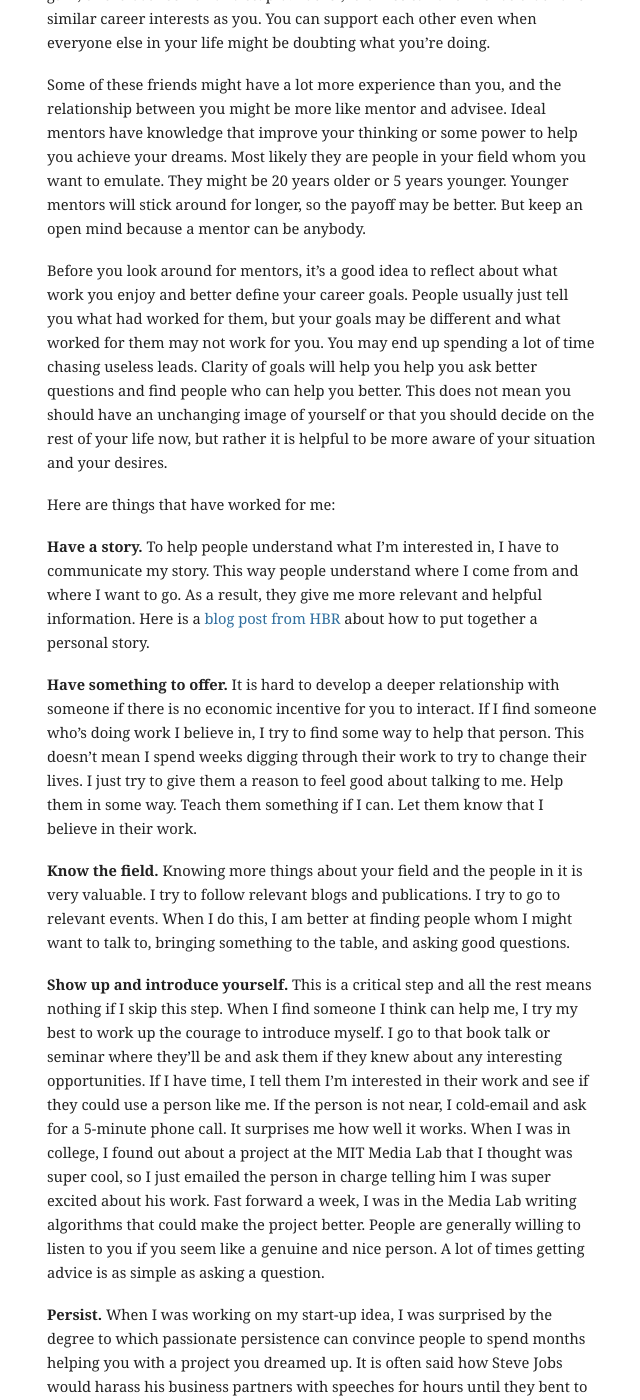
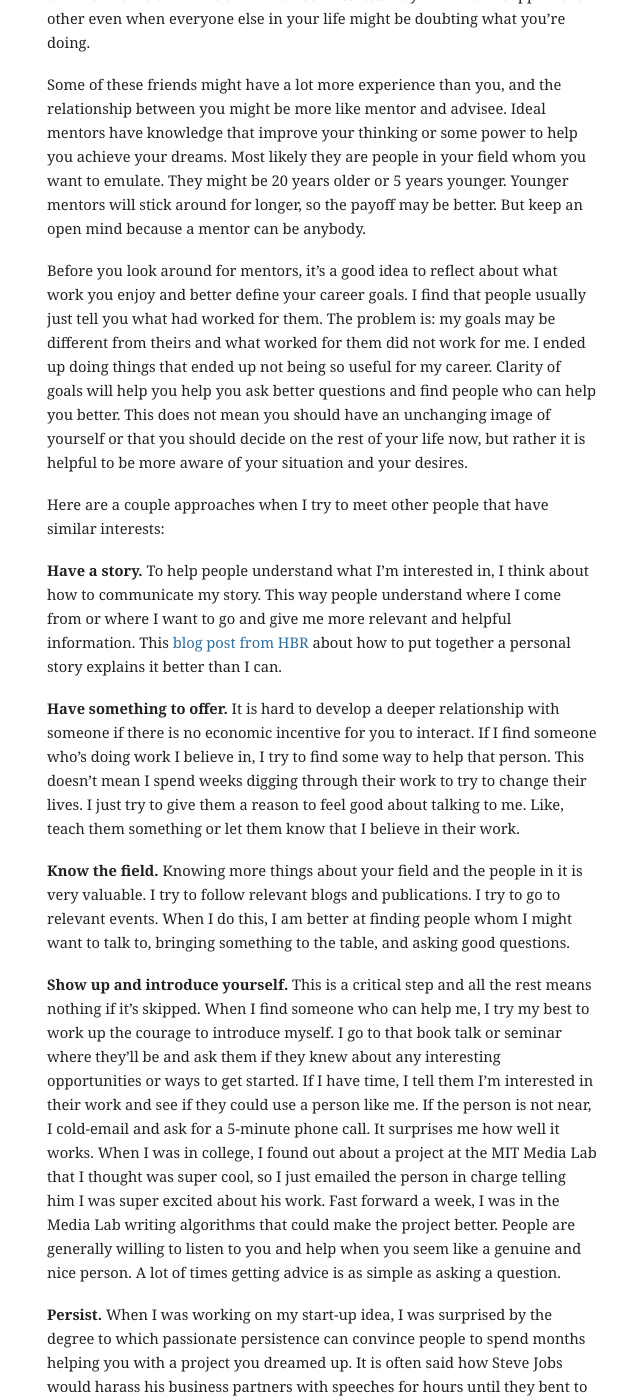
Before and after one commit to mbwong/mbwong.github.com, a Jekyll site: the page built from _posts/2013-03-10-misperceptions-about-professional-networking.md, in a window 1280 px wide and 1400 px high, scrolled down 648 px. Shown: the whole window, without its empty margins (303-943 px from the left). Built offline with Jekyll 4.4.1, drawn with Linux system fonts in a browser that asks for light colours; some of the changed text lies outside the part shown.

Commit message:
professional networking

```diff
--- a/_posts/2013-03-10-misperceptions-about-professional-networking.md
+++ b/_posts/2013-03-10-misperceptions-about-professional-networking.md
@@ -1,39 +1,39 @@
 ---
 tags: career
-title: A Better Way to Think about Professional Networking
+title: Finding Mentors
 layout: post
 ---
 
-#A Better Way to Think about Professional Networking
+# Finding Mentors and Professional Networking
 
 A friend asks me a question:
 
 > I lack a professional network, and don't really know anyone who is a leader in the general sector I'm interested in. I wish I could find a mentor or have more ways to find about what kind of steps would be helpful in the larger picture of my career. How do I go about building this kind of network or finding people with good advice to give? I realize I don't even know where to get started, how to initiate such a conversation and with whom. Do you have any suggestions? What's worked for you?
 
-Great question. There is a perception that networking is about collecting business cards and phone numbers. There is some truth in this view because it accurately describes a particular kind of networking. For example, you need to collect a ton of contacts when you're trying to sell a product to as many businesses as possible. It is very transaction-like and not too pleasant. Fortunately this is not the kind of networking that will help you find a mentor.
+Great question. There is a perception that networking is about collecting business cards and phone numbers. It is transaction-like. It is forced. It is scary. There is a sliver of truth in this view because it describes a particular kind of networking that happens, for example, when you need to collect a ton of contacts to sell a product to as many businesses as possible. Fortunately I've found that you generally don't have to do this.
 
-Instead, I think of professional networking as making friends with people who I think are doing cool things and might be able to help me do things I think are cool. I don't mean that one should help people with an expectation of personal gain; this is both selfish and stupid. Rather, it is nice to have friends that have similar career interests as you. You can support each other even when everyone else in your life might be doubting what you're doing.
+Instead, I approach professional networking as just making friends with people who are doing cool things and can help me do things I think are cool. I don't mean that one should network purely for personal gain. Rather, it is nice to have friends that have similar career interests as you. You can support each other even when everyone else in your life might be doubting what you're doing.
 
 Some of these friends might have a lot more experience than you, and the relationship between you might be more like mentor and advisee. Ideal mentors have knowledge that improve your thinking or some power to help you achieve your dreams. Most likely they are people in your field whom you want to emulate. They might be 20 years older or 5 years younger. Younger mentors will stick around for longer, so the payoff may be better. But keep an open mind because a mentor can be anybody.
 
-Before you look around for mentors, it's a good idea to reflect about what work you enjoy and better define your career goals. People usually just tell you what had worked for them, but your goals may be different and what worked for them may not work for you. You may end up spending a lot of time chasing useless leads. Clarity of goals will help you help you ask better questions and find people who can help you better. This does not mean you should have an unchanging image of yourself or that you should decide on the rest of your life now, but rather it is helpful to be more aware of your situation and your desires.
+Before you look around for mentors, it's a good idea to reflect about what work you enjoy and better define your career goals. I find that people usually just tell you what had worked for them. The problem is: my goals may be different from theirs and what worked for them did not work for me. I ended up doing things that ended up not being so useful for my career. Clarity of goals will help you help you ask better questions and find people who can help you better. This does not mean you should have an unchanging image of yourself or that you should decide on the rest of your life now, but rather it is helpful to be more aware of your situation and your desires.
 
-Here are things that have worked for me:
+Here are a couple approaches when I try to meet other people that have similar interests:
 
-__Have a story.__ To help people understand what I'm interested in, I have to communicate my story. This way people understand where I come from and where I want to go. As a result, they give me more relevant and helpful information. Here is a [blog post from HBR][1] about how to put together a personal story.
+__Have a story.__ To help people understand what I'm interested in, I think about how to communicate my story. This way people understand where I come from or where I want to go and give me more relevant and helpful information. This [blog post from HBR][1] about how to put together a personal story explains it better than I can.
 
 [1]: http://blogs.hbr.org/cs/2013/02/younger_workers_need_a_career_narrative.html
 
-__Have something to offer.__ It is hard to develop a deeper relationship with someone if there is no economic incentive for you to interact. If I find someone who's doing work I believe in, I try to find some way to help that person. This doesn't mean I spend weeks digging through their work to try to change their lives. I just try to give them a reason to feel good about talking to me. Help them in some way. Teach them something if I can. Let them know that I believe in their work.
+__Have something to offer.__ It is hard to develop a deeper relationship with someone if there is no economic incentive for you to interact. If I find someone who's doing work I believe in, I try to find some way to help that person. This doesn't mean I spend weeks digging through their work to try to change their lives. I just try to give them a reason to feel good about talking to me. Like, teach them something or let them know that I believe in their work.
 
 __Know the field.__ Knowing more things about your field and the people in it is very valuable. I try to follow relevant blogs and publications. I try to go to relevant events. When I do this, I am better at finding people whom I might want to talk to, bringing something to the table, and asking good questions.
 
-__Show up and introduce yourself.__ This is a critical step and all the rest means nothing if I skip this step. When I find someone I think can help me, I try my best to work up the courage to introduce myself. I go to that book talk or seminar where they'll be and ask them if they knew about any interesting opportunities. If I have time, I tell them I'm interested in their work and see if they could use a person like me. If the person is not near, I cold-email and ask for a 5-minute phone call. It surprises me how well it works. When I was in college, I found out about a project at the MIT Media Lab that I thought was super cool, so I just emailed the person in charge telling him I was super excited about his work. Fast forward a week, I was in the Media Lab writing algorithms that could make the project better. People are generally willing to listen to you if you seem like a genuine and nice person. A lot of times getting advice is as simple as asking a question.
+__Show up and introduce yourself.__ This is a critical step and all the rest means nothing if it's skipped. When I find someone who can help me, I try my best to work up the courage to introduce myself. I go to that book talk or seminar where they'll be and ask them if they knew about any interesting opportunities or ways to get started. If I have time, I tell them I'm interested in their work and see if they could use a person like me. If the person is not near, I cold-email and ask for a 5-minute phone call. It surprises me how well it works. When I was in college, I found out about a project at the MIT Media Lab that I thought was super cool, so I just emailed the person in charge telling him I was super excited about his work. Fast forward a week, I was in the Media Lab writing algorithms that could make the project better. People are generally willing to listen to you and help when you seem like a genuine and nice person. A lot of times getting advice is as simple as asking a question.
 
-__Persist.__ When I was working on my start-up idea, I was surprised by the degree to which passionate persistence can convince people to spend months helping you with a project you dreamed up. It is often said how Steve Jobs would harass his business partners with speeches for hours until they bent to his will. Emotional appeal and persistence can help you. If you don't get a response from a cold email, write again to show you're really interested in learning about their work. Of course, there is a line when persistence can turn into annoyance, but this can usually be avoided by setting the right tone in your communications.
+__Persist.__ When I was working on my start-up idea, I was surprised by the degree to which passionate persistence can convince people to spend months helping you with a project you dreamed up. It is often said how Steve Jobs would harass his business partners with speeches for hours until they bent to his will. Emotional appeal and persistence can help you too. If you don't get a response from a cold email, write again to show you're really interested in learning about their work. Of course, there is a line when persistence can turn into annoyance, but this can usually be avoided by setting the right tone in your communications.
 
 __Be a friend.__ Ideally the strength of your bond with a mentor or colleague goes beyond a purely professional setting. In my experience the quickest way to make a friend is to be genuinely interested in their lives and problems. Help them if you can, open up about your own problems, ask them for advice, and listen. Find out about the people in their lives. Find out what they care about. If you can, meet their families. Bring them into your lives too. Have them meet your friends and family, however briefly and awkwardly. They will start thinking of you as someone whose well-being they care about.
 
 __Follow up and stay in touch.__ Under-promise and over-deliver. Reply to an email as soon as you get it. When you are responsive and responsible, people take you more seriously. For someone you've gotten to know, stay in touch to show that you care and you want them to stay updated. Tell them about your latest troubles and thoughts. With a mentor, frequent short email exchanges are great. As you develop this friendship, let them know what you've been up to.
 
-Building a professional network is not just about finding mentors. Like I wrote earlier, it is really about finding people with similar career interests and making friends with them. Put another way, it's about helping people and letting people help you. Done this way, it is an incredibly enjoyable and rewarding process.
+These step are really about finding people with similar career interests and then making friends with them. Usually it just means helping people and letting people help you. I hope that when you think about networking this way, it becomes less overwhelming and more enjoyable.
```
